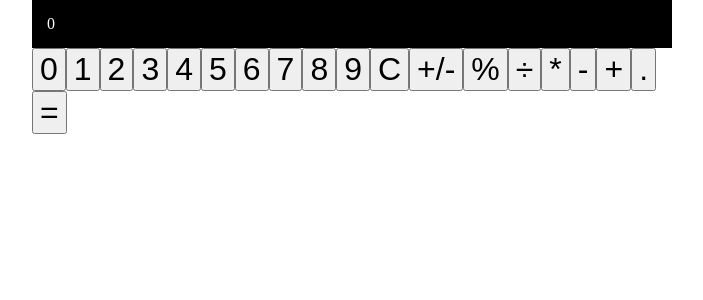
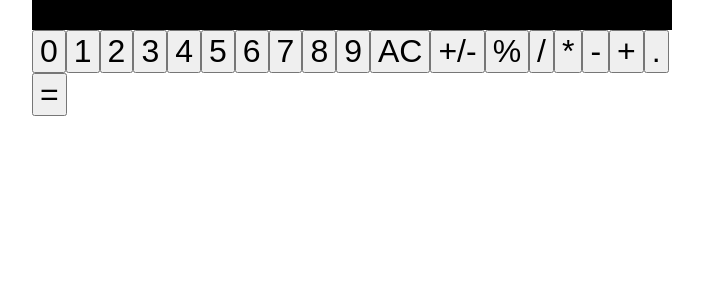
Before and after one commit to michaelballos/calculator, a React (Create React App) app: page / in a window 1280 px wide. Shown: the top 300 px of the page, without its empty margins (288-991 px from the left). Built offline with nearby package versions, Linux system fonts and the light colour scheme.

Commit message:
Capture Button Values
(Calculator functionality not complete)

```diff
--- a/src/App.js
+++ b/src/App.js
@@ -6,9 +6,9 @@ import './styles.css';
 
 const App = () => {
   const controls = {
-    C: {
+    AC: {
       label: '',
-      variant: 'other',
+      variant: 'clear',
     },
     '+/-': {
       label: '',
@@ -18,7 +18,7 @@ const App = () => {
       label: '',
       variant: 'operator',
     },
-    '÷': {
+    '/': {
       label: '',
       variant: 'operator',
     },
@@ -40,49 +40,60 @@ const App = () => {
     },
     '=': {
       label: '',
-      variant: 'operator',
+      variant: 'operate',
     },
     7: {
       label: '',
       variant: 'number',
+      integer: 7,
     },
     8: {
       label: '',
       variant: 'number',
+      integer: 8,
     },
     9: {
       label: '',
       variant: 'number',
+      integer: 9,
     },
     4: {
       label: '',
       variant: 'number',
+      integer: 4,
     },
     5: {
       label: '',
       variant: 'number',
+      integer: 5,
     },
     6: {
       label: '',
       variant: 'number',
+      integer: 6,
     },
     1: {
       label: '',
       variant: 'number',
+      integer: 1,
     },
     2: {
       label: '',
       variant: 'number',
+      integer: 2,
     },
     3: {
       label: '',
       variant: 'number',
+      integer: 3,
     },
     0: {
       label: '',
       variant: 'number',
+      integer: 0,
     },
   };
+
 
 return (
   <>
--- a/src/components/BtnContainer.js
+++ b/src/components/BtnContainer.js
@@ -2,33 +2,42 @@ import './BtnContainer';
 import Button from './Button';
 import { useMemo } from 'react';
 
-const BtnContainer = ({ displayVal, setDisplayVal, controls }) => {
+const BtnContainer = ({ display, setDisplay, controls }) => {
+ const btnInterface = [
+    'C', '+/-', '%', '/',
+    7, 8, 9, '*',
+    4, 5, 6, '-',
+    1, 2, 3, '+',
+    0, '.', '=',
+  ];
+
+
+
 
   /**
    * List of each button's index in object controls
    */
   const buttonKeys = Object.keys(controls)
-  console.log('button keys:',  buttonKeys);
-
   /**
    * Generated Button components using controls object
    */
   const buttonComponents = useMemo(() => {
+    return buttonKeys.map(key => {
+      const {label, variant, integer} = controls[key];
 
-    return buttonKeys.map(key => {
-      const {label, variant} = controls[key];
+
         return <Button
-          displayVal={displayVal}
-          setDisplayVal={setDisplayVal}
+          display={display}
+          setDisplay={setDisplay}
           label={label}
           variant={variant}
           key={key}
           btnValue={key}
+          integer={integer}
         />
     })
 })
 
-console.log('button components:', buttonComponents);
 
   return (
     <>
--- a/src/components/Button.js
+++ b/src/components/Button.js
@@ -1,16 +1,17 @@
 import './Button';
 import { useCallback, } from 'react';
+import { clear } from '@testing-library/user-event/dist/clear';
 
 const Button = ({
   /**
    * The value of the calculator's display
    */
-  displayVal,
+  display,
 
   /**
    * The function to update the calculator's display
    */
-  setDisplayVal,
+  setDisplay,
 
   /**
    * The label of the button
@@ -27,16 +28,38 @@ const Button = ({
    */
   btnValue,
 
+  /**
+   * The integer value of the button
+   */
+  integer
 }) => {
+
+
+
+
 
   const handleClick = useCallback(() => {
     /**
      * TODO: Implement the button's behavior
      * On a per variant basis ( this is good starter )
      */
-    return variant === 'number' || 'operator' ? setDisplayVal(displayVal + btnValue) : setDisplayVal(0);
 
-  }, [label, setDisplayVal]);
+
+
+    if (variant === 'number') {
+      setDisplay(display + integer);
+    } else if (variant === 'operator') {
+      setDisplay(display + btnValue);
+    } else if (variant === 'operate') {
+      const input = display.split(/[%*+'/-]/);
+      const operate = display.split(/[0-9]/);
+      const result = input[0] + operate[1] + input[1];
+     console.log(input, operate, result);
+    }
+
+
+  }, [integer, display, setDisplay]);
+
 
   return (
     <button
--- a/src/components/CalcContainer.js
+++ b/src/components/CalcContainer.js
@@ -4,13 +4,13 @@ import BtnContainer from './BtnContainer.js';
 import {useState} from 'react';
 
 const CalcContainer =  ({controls}) => {
-  const [displayVal, setDisplayVal] = useState(() => 0);
+  const [display, setDisplay] = useState('');
 
   return (
   <>
   <div className="calcContainer">
-  <Display display={displayVal} setDisplay={setDisplayVal} />
-  <BtnContainer controls={controls} display={displayVal} setDisplay={setDisplayVal} />
+  <Display display={display} setDisplay={setDisplay} />
+  <BtnContainer controls={controls} display={display} setDisplay={setDisplay} />
   </div>
   </>
   )
```
